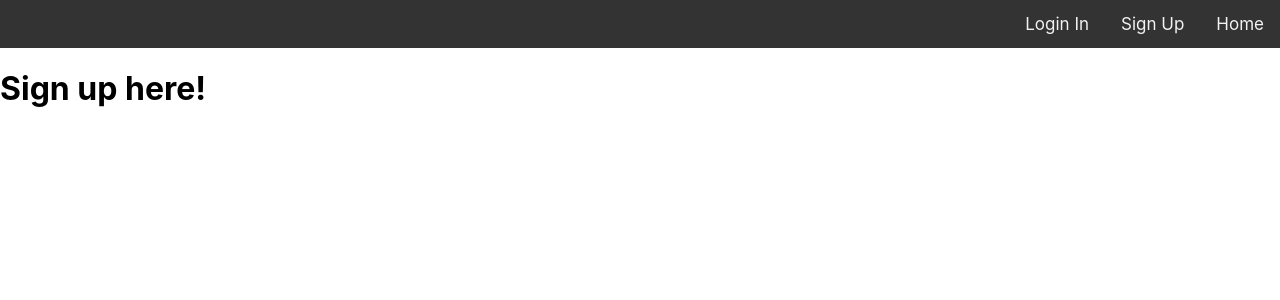
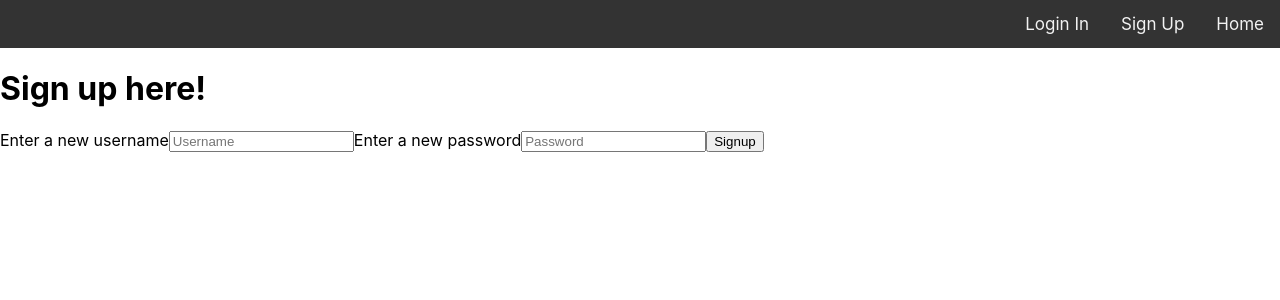
Before and after one commit to Ghostskwad/character-creator, a React (Create React App) app in the folder client/: page /signup in a window 1280 px wide. Shown: the top 300 px of the page. Built offline with nearby package versions, Linux system fonts and the light colour scheme; no server answers.

Commit message:
added functionality for signup page

```diff
--- a/client/src/Components/App.js
+++ b/client/src/Components/App.js
@@ -11,6 +11,7 @@ import SignUp from "./SignUp.js"
 function App() {
 
   const [user, setUser] = useState(null)
+
   useEffect(() => {
     fetch('/me')
     .then(res => {
@@ -27,7 +28,7 @@ function App() {
       <Routes>
         <Route path="/" element={<Home />} />
         <Route path="/login" element={<Login user={user} setUser={setUser} />} />
-        <Route path="/signup" element={<SignUp />} />
+        <Route path="/signup" element={<SignUp setUser={setUser} />} />
         {/* <Route path="/users/*" element={<Users />} />  */}
         {/* <Route path="/characters/*" element={<Characters />} /> */}
         {/* <Route path="/templates/*" element={<Templates />} /> */}
--- a/client/src/Components/Login.js
+++ b/client/src/Components/Login.js
@@ -4,7 +4,7 @@ import axios from 'axios'
 
 function Login({ setUser }){
 
-    const [username, setUserName] = useState("")
+    const [username, setUsername] = useState("")
     const [password, setPassword] = useState("")
 
     let navigate = useNavigate()
@@ -18,12 +18,12 @@ function Login({ setUser }){
         }
     })
         navigate('/')
-        setUserName("")
+        setUsername("")
         setPassword("")
     }
 
     const handleUsername = (e) => {
-        setUserName(e.target.value)
+        setUsername(e.target.value)
     }
 
     const handlePassword = (e) => {
--- a/client/src/Components/SignUp.js
+++ b/client/src/Components/SignUp.js
@@ -1,9 +1,66 @@
-function SignUp (){
+import { useState } from 'react'
+import { useNavigate } from 'react-router-dom'
+import axios from 'axios'
+
+function SignUp ({setUser}){
+
+    const [username, setUsername] = useState("")
+    const [password, setPassword] = useState("")
+
+    let navigate = useNavigate()
+
+    const handleSubmit = (e) => {
+        e.preventDefault()
+
+        axios.post('/signup', {username: username, password: password}).then(res => {
+            if (res.ok) {
+            res.json()
+            .then(user => setUser(user))
+        }
+    })
+    navigate('/')
+    setUsername("")
+    setPassword("")
+}
+
+    const handleUsername = (e) =>{
+        setUsername(e.target.value)
+    }
+
+    const handlePassword = (e) => {
+        setPassword(e.target.value)
+    }
+
     return(
         <div>
-            <h1>Sign up here!</h1>
+            <div>
+                <h1>Sign up here!</h1>
+            </div>
+            <div>
+                <form onSubmit={handleSubmit}>
+                    <label>Enter a new username</label>
+                    <input
+                        type="text"
+                        name="username"
+                        placeholder="Username"
+                        value={username}
+                        onChange={handleUsername}
+                    />
+                    <label>Enter a new password</label>
+                    <input
+                        type="text"
+                        name="password"
+                        placeholder="Password"
+                        value={password}
+                        onChange={handlePassword}
+                    />
+                    <button type="submit">Signup</button>
+                </form>
+            </div>
         </div>
+
     )
+
 }
 
 export default SignUp
```
